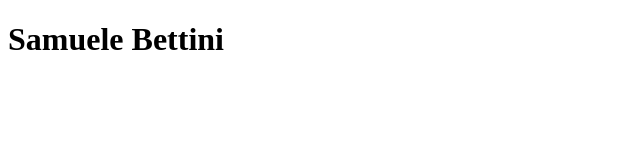
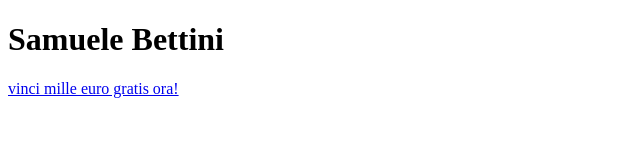
Before and after one commit to Samuele24-source/Samuele24-source.github.io, a plain HTML site: page index.html in a window 1280 px wide. Shown: the whole page, without its empty margins (0-640 px from the left). Drawn offline with Linux system fonts and the light colour scheme.

Commit message:
no vabbè

```diff
--- a/index.html
+++ b/index.html
@@ -7,5 +7,6 @@
 </head>
 <body>
     <h1>Samuele Bettini</h1>
+    <a href="https://www.instagram.com/comodino_banana/" target="_blank">vinci mille euro gratis ora!</a>
 </body>
 </html>
```
Also changed, not shown: 1 other file.
